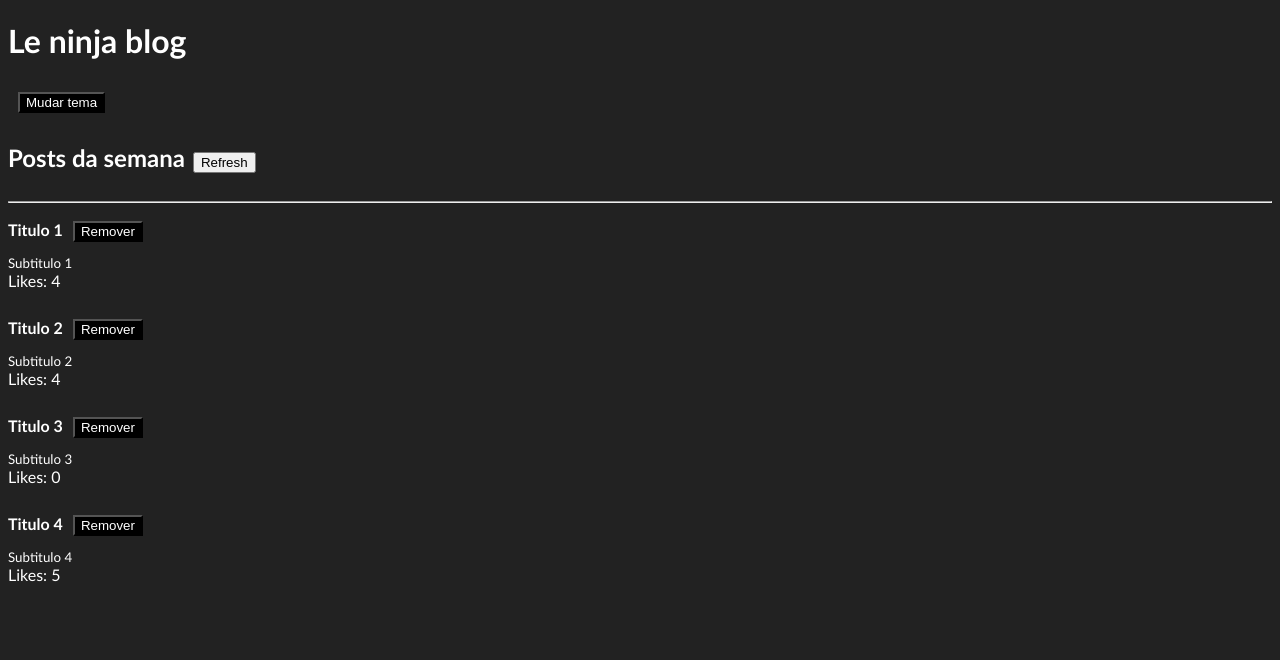
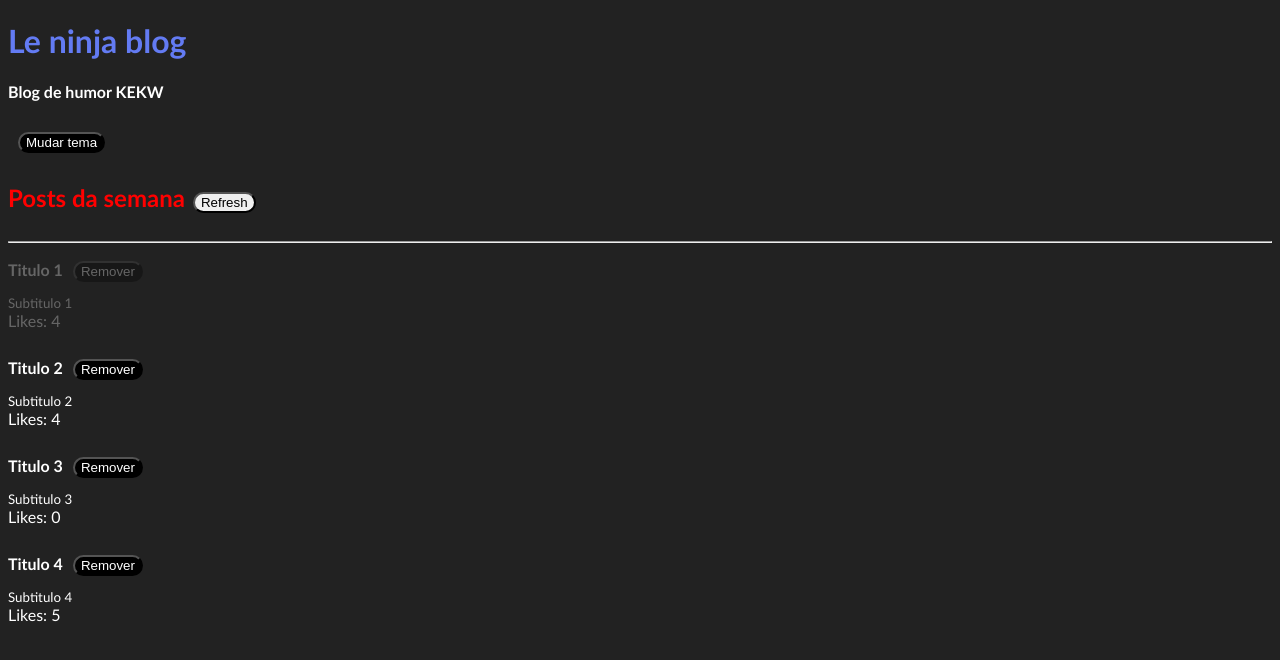
Before and after one commit to JoaoPaulo-creator/fundamentos-react, a React app: page / in a window 1280 px wide. Shown: the top 660 px of the page. Built offline with nearby package versions, Linux system fonts and the light colour scheme.

Commit message:
Configurado SASS + intro a classes dinamicas

```diff
--- a/package.json
+++ b/package.json
@@ -15,6 +15,8 @@
     "clean-webpack-plugin": "^4.0.0",
     "css-loader": "^6.7.3",
     "html-webpack-plugin": "^5.5.0",
+    "sass": "^1.57.1",
+    "sass-loader": "^13.2.0",
     "style-loader": "^3.3.1",
     "webpack": "^5.75.0",
     "webpack-cli": "^5.0.1",
--- a/src/App/App.js
+++ b/src/App/App.js
@@ -7,6 +7,7 @@ import React, { useState, createContext } from "react";
 import Post from "./components/posts/Post";
 import Header from "./components/Header/Header";
 import { ThemeProvider } from "./ThemeContext";
+import styles from './App.scss'
 
 
 export default function App(){
@@ -16,12 +17,11 @@ export default function App(){
   }
 
 
-
   const [posts, setPosts] = useState([
-    { id: Math.random(), title: 'Titulo 1', subtitle: 'Subtitulo 1', likes: randomLikes(), read: false },
-    { id: Math.random(), title: 'Titulo 2', subtitle: 'Subtitulo 2', likes: randomLikes(), read: true },
-    { id: Math.random(), title: 'Titulo 3', subtitle: 'Subtitulo 3', likes: randomLikes(), read: true },
-    { id: Math.random(), title: 'Titulo 4', subtitle: 'Subtitulo 4', likes: randomLikes(), read: false }
+    { id: Math.random(), title: 'Titulo 1', subtitle: 'Subtitulo 1', likes: randomLikes(), read: false, removed: true },
+    { id: Math.random(), title: 'Titulo 2', subtitle: 'Subtitulo 2', likes: randomLikes(), read: true , removed: false },
+    { id: Math.random(), title: 'Titulo 3', subtitle: 'Subtitulo 3', likes: randomLikes(), read: true , removed: false },
+    { id: Math.random(), title: 'Titulo 4', subtitle: 'Subtitulo 4', likes: randomLikes(), read: false, removed: false }
   ])
 
 
@@ -44,8 +44,9 @@ export default function App(){
   }
 
   function handleRemovePost(postId){
-    console.log({ postId })
-    setPosts((prevState) => prevState.filter(post => post.id !== postId))
+    setPosts((prevState) => prevState.map(
+      post => post.id === postId ? { ...post, removed: true } : post
+    ))
   }
 
   return (
@@ -58,15 +59,15 @@ export default function App(){
 
       <Header
         title='Le ninja blog'
-        subtitle={'sasdas'}
-
+        subtitle={'Blog de humor KEKW'}
       >
-        <h2>
+        <h2 className={styles.title}>
           Posts da semana
           <button
             onClick={handleRefresh}
             style={{
               margin: '8px',
+              borderRadius: '12px'
             }}
           >Refresh</button>
         </h2>
--- /dev/null
+++ b/src/App/App.scss
@@ -0,0 +1,3 @@
+.title {
+  color: #f00;
+}
--- a/src/App/components/button/Button.js
+++ b/src/App/components/button/Button.js
@@ -11,7 +11,8 @@ export default function Button(props) {
       style={{
         color: theme === 'dark' ? '#fff' : '#000',
         background: theme === 'dark' ? '#000' : '#fff',
-        margin: '10px'
+        margin: '10px',
+        borderRadius: '12px'
       }}
     >
       {props.children}
--- a/src/App/components/header/Header.js
+++ b/src/App/components/header/Header.js
@@ -3,13 +3,15 @@ import PropTypes from 'prop-types'
 import Button from "../button/Button";
 import { ThemeContext } from "../../ThemeContext";
 
+import styles from './Header.scss' // dando um nome, devido ao uso do css modules
+
 export default function Header(props) {
 
   const { onToggleTheme } = useContext(ThemeContext)
   return (
-
     <>
-      <h1>{props.title}</h1>
+      <h1 className={styles.title}>{props.title}</h1>
+      <h4>{props.subtitle}</h4>
       <Button onClick={onToggleTheme}>
         Mudar tema
       </Button>
@@ -20,6 +22,7 @@ export default function Header(props) {
 
 Header.propTypes = {
   title: PropTypes.string.isRequired,
+  subtitle: PropTypes.string,
   children: PropTypes.node,
 }
 
--- /dev/null
+++ b/src/App/components/header/Header.scss
@@ -0,0 +1,5 @@
+$primary: #637BF3;
+
+.title {
+  color: $primary;
+}
--- a/src/App/components/posts/Post.js
+++ b/src/App/components/posts/Post.js
@@ -1,12 +1,19 @@
 import React from "react";
 import PropTypes from 'prop-types'
 import PostHeader from "./postbody/PostHeader";
-
+import styles from './post.scss'
 // Props sao usadas apenas para leitura
 export default function Post(props){
   return (
     <>
-      <article>
+      <article
+        className={
+          props.post.removed
+          ? styles.postDeleted
+          : styles.post
+        }
+
+      >
         <PostHeader
           onRemove={props.onRemove}
           post={{
@@ -34,5 +41,6 @@ Post.propTypes = {
       subtitle: PropTypes.string.isRequired,
       likes: PropTypes.number.isRequired,
       read: PropTypes.bool.isRequired,
+      removed: PropTypes.bool.isRequired,
     }).isRequired
 }
--- /dev/null
+++ b/src/App/components/posts/post.scss
@@ -0,0 +1,9 @@
+.post {
+  margin-bottom: 24;
+
+}
+
+.postDeleted {
+  opacity: 0.3;
+  margin-bottom: 24;
+}
--- a/src/index.js
+++ b/src/index.js
@@ -1,7 +1,7 @@
 import React from "react";
 import ReactDOM  from "react-dom";
 import App from './App/App'
-import './index.css'
+import './index.scss'
 
 /*
 Sempre que se utiliza o JSX, implicitamente o React está sendo utilizado, sendo necessário sempre
--- a/webpack.config.js
+++ b/webpack.config.js
@@ -25,9 +25,19 @@ module.exports = {
       use: 'babel-loader'
     },
     {
-      test: /\.css$/,
-      use: ['style-loader' ,'css-loader'] // necessario passar nessa ordem, para nao quebrar a aplicacao
-    }],
+      test: /\.scss$/,
+      use: [
+        'style-loader',
+        {
+          loader: 'css-loader',
+          options: {
+            modules: true // habilitando css modules
+          }
+        },
+        'sass-loader'
+      ] // necessario passar nessa ordem, para nao quebrar a aplicacao
+    }
+  ],
   },
 
   // setando uma porta para o servidor
```
Also changed, not shown: src/index.scss (renamed from src/index.css), 1 other file (tests, documents, lock files or other folders).
